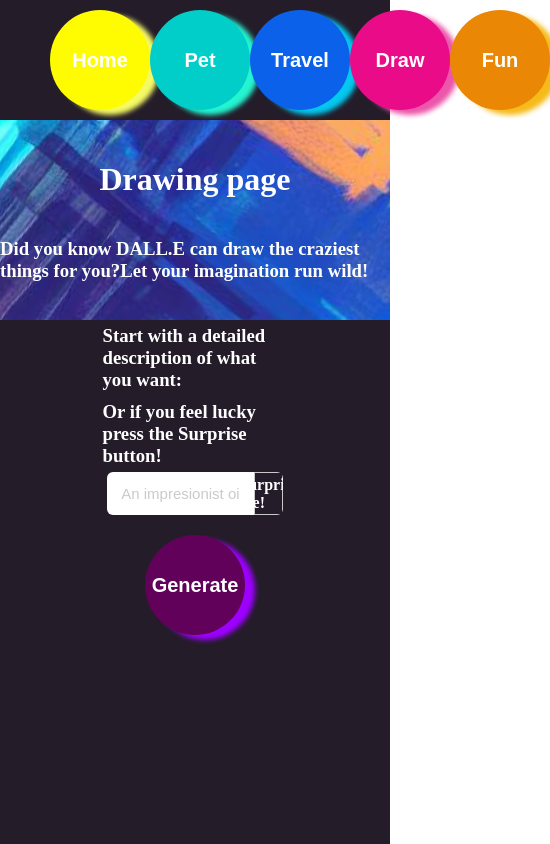
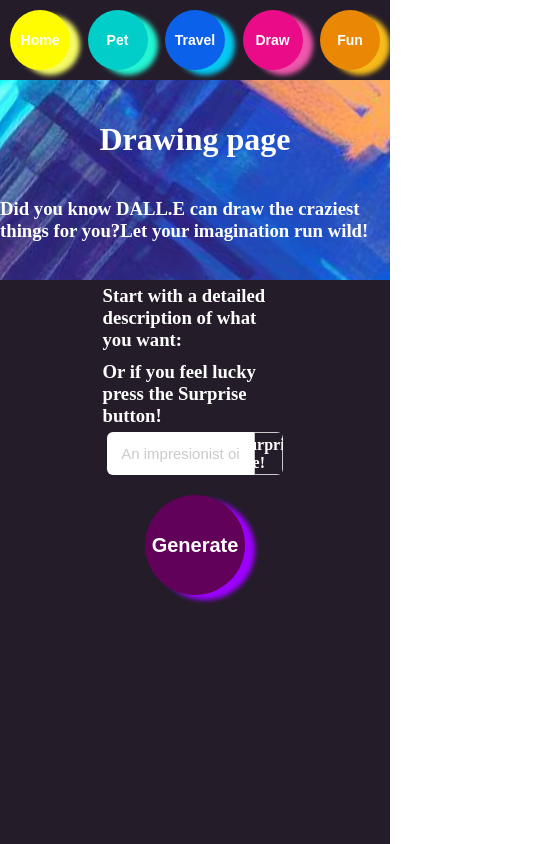
Before and after one commit to MonicaCodreanu/openAiApp, a Next.js app: page /draw in a window 390 px wide. Shown: the whole page, 550 px wide, since content can reach past the window. Built offline with nearby package versions, Linux system fonts and the light colour scheme.

Commit message:
mobile version modifications

```diff
--- a/components/navbar.module.css
+++ b/components/navbar.module.css
@@ -104,3 +104,37 @@
 .funBtn:hover {
   transform: scale(1.1);
 }
+
+@media only screen and (max-width: 490px) {
+  .navbar {
+    height: 80px;
+  }
+  .navbar ul {
+    margin: 10px;
+  }
+  .homeBtn {
+    width: 60px;
+    height: 60px;
+    font-size: 14px;
+  }
+  .petBtn {
+    width: 60px;
+    height: 60px;
+    font-size: 14px;
+  }
+  .travelBtn {
+    width: 60px;
+    height: 60px;
+    font-size: 14px;
+  }
+  .drawBtn {
+    width: 60px;
+    height: 60px;
+    font-size: 14px;
+  }
+  .funBtn {
+    width: 60px;
+    height: 60px;
+    font-size: 14px;
+  }
+}
--- a/pages/travel.module.css
+++ b/pages/travel.module.css
@@ -1,7 +1,8 @@
 .travel {
   width: 100%;
   background-image: url("../public/travel.png");
-  height: 700px;
+  /* height: 100vh; */
+  background-size: cover;
   display: flex;
   justify-content: center;
 }
@@ -12,15 +13,20 @@
   /* justify-content: center; */
   align-items: center;
   width: 50vw;
-  height: 700px;
+  height: calc(100vh - 120px);
   background-color: rgba(0, 0, 0, 0.7);
 }
-.overlay h3 {
-  margin-top: 150px;
+.overlay h2 {
+  margin-top: 70px;
   color: white;
 }
 .overlay h4 {
   color: white;
+}
+.overlay p {
+  color: white;
+  margin-left: 30px;
+  margin-right: 30px;
 }
 .form {
   display: flex;
@@ -46,3 +52,33 @@
   border: none;
   cursor: pointer;
 }
+
+@media only screen and (max-width: 490px) {
+  .travel {
+    height: 100vh;
+  }
+  .overlay {
+    width: 70vw;
+    height: 100vh;
+  }
+  .overlay h2 {
+    margin-top: 50px;
+    font-size: 20px;
+  }
+  .overlay h4 {
+    margin-right: 20px;
+    margin-left: 20px;
+    font-size: 16px;
+  }
+
+  .input {
+    height: 50px;
+    width: 200px;
+  }
+  .button {
+    font-size: 14px;
+    width: 70px;
+    height: 70px;
+    margin-top: 20px;
+  }
+}
```
Also changed, not shown: pages/travel.js (+11 -4 lines).
